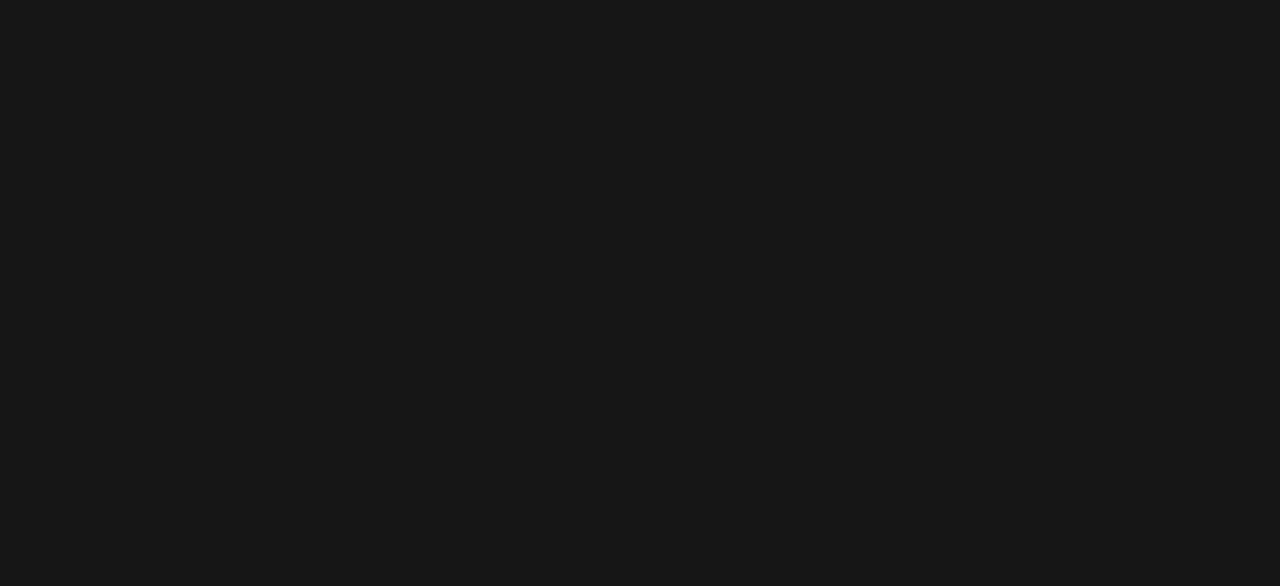
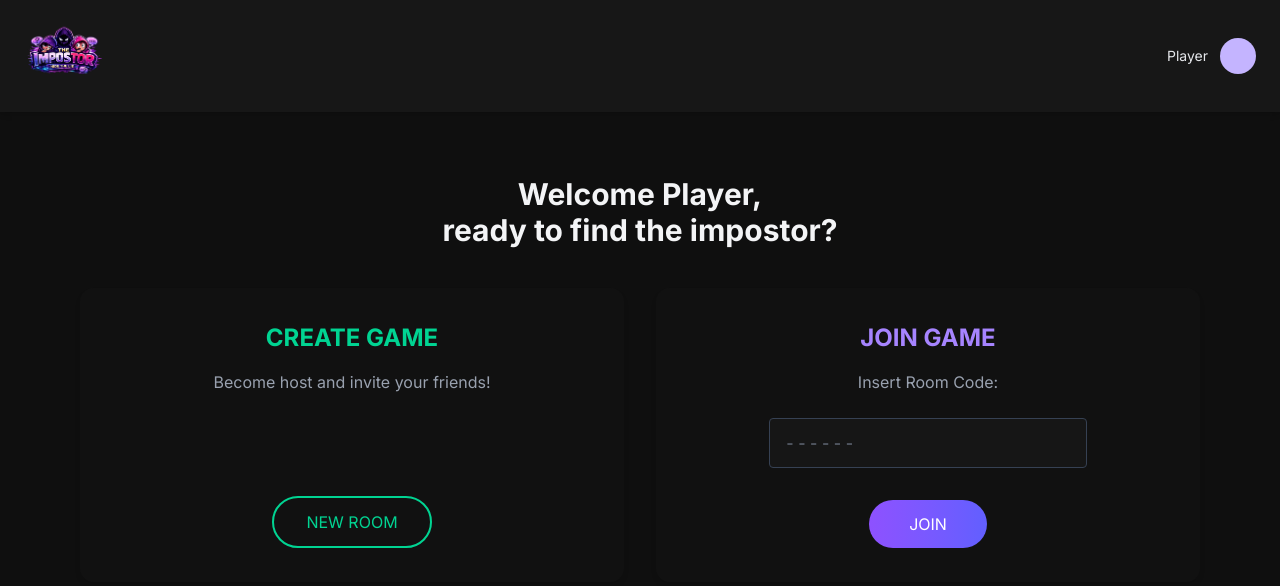
Before and after one commit to MarcoCostantini26/TheImpostor, a Vue app in the folder front-end/: page /home in a window 1280 px wide. Before the commit this address had no page. Shown: the top 586 px of the page. Built offline with nearby package versions, Linux system fonts and the light colour scheme.

Commit message:
feat(auth): home page and play as guest first implementation

```diff
--- a/front-end/src/router/index.js
+++ b/front-end/src/router/index.js
@@ -8,6 +8,11 @@
             path: '/',
             name: 'login',
             component: () => import('../views/LoginView.vue')
+        },
+        {
+            path: '/home',
+            name: 'home',
+            component: () => import('../views/HomeView.vue')
         },
         {
             path: '/register',
--- a/front-end/src/stores/auth.js
+++ b/front-end/src/stores/auth.js
@@ -42,6 +42,14 @@
         }
     }
 
+    function guest(name) {
+        user.value = { username: name }
+        token.value = null
+        localStorage.setItem('user', JSON.stringify(user.value))
+        localStorage.removeItem('token')
+        return { success: true }
+    }
+
     function logout() {
         user.value = null
         token.value = null
@@ -50,5 +58,5 @@
         window.location.href = '/'
     }
 
-    return { user, token, login, register, logout }
+    return { user, token, login, register, logout, guest }
 })
--- /dev/null
+++ b/front-end/src/views/HomeView.vue
@@ -0,0 +1,86 @@
+<script setup>
+import { computed } from 'vue'
+import { useAuthStore } from '../stores/auth'
+
+const authStore = useAuthStore()
+const username = computed(() => {
+  return authStore.user?.name || authStore.user?.username || (authStore.user ? `${authStore.user.firstName || ''} ${authStore.user.lastName || ''}`.trim() : '') || 'Player'
+})
+</script>
+
+<template>
+  <div class="min-h-screen bg-[#0f0f0f] text-gray-100">
+    <header class="w-full bg-[#171717] px-6 py-4 flex items-center justify-between shadow-md">
+      <div class="flex items-center gap-4">
+        <router-link to="/">
+          <img src="/logo.png" alt="The Impostor" class="h-20 object-contain" />
+        </router-link>
+      </div>
+      <div class="flex items-center gap-3">
+        <div class="text-sm text-gray-200">{{ username }}</div>
+        <div class="w-9 h-9 rounded-full bg-violet-300"></div>
+      </div>
+    </header>
+
+    <main class="max-w-6xl mx-auto px-4 py-16">
+      <div class="text-center mb-10">
+        <h1 class="text-4xl md:text-3xl font-bold">Welcome {{ username }},<br>ready to find the impostor?</h1>
+      </div>
+
+      <div class="grid grid-cols-1 md:grid-cols-2 gap-8">
+        <!-- Create Game Card -->
+        <div class="card pop-in p-8 rounded-xl bg-[rgba(18,18,18,0.95)] border-2 border-emerald-500/0 shadow-md flex flex-col justify-between" style="border-radius:14px;">
+          <div>
+            <h2 class="text-2xl font-extrabold text-emerald-400 text-center">CREATE GAME</h2>
+            <p class="text-gray-400 text-center mt-4">Become host and invite your friends!</p>
+          </div>
+
+          <div class="mt-8 flex justify-center">
+            <button class="px-8 py-3 rounded-full border-2 border-emerald-400 text-emerald-400 hover:bg-emerald-700/10">NEW ROOM</button>
+          </div>
+
+        </div>
+
+        <!-- Join Game Card -->
+        <div class="card pop-in p-8 rounded-xl bg-[rgba(18,18,18,0.95)] border-2 border-violet-500/0 shadow-md flex flex-col justify-between" style="border-radius:14px;">
+          <div>
+            <h2 class="text-2xl font-extrabold text-violet-400 text-center">JOIN GAME</h2>
+            <p class="text-gray-400 text-center mt-4">Insert Room Code:</p>
+
+            <div class="mt-6 flex justify-center">
+              <input type="text" placeholder="- - - - - -" class="w-3/4 md:w-2/3 px-4 py-3 rounded bg-[rgba(255,255,255,0.02)] border border-gray-700 text-gray-200 placeholder-gray-500 focus:outline-none" />
+            </div>
+          </div>
+
+          <div class="mt-8 flex justify-center">
+            <button class="px-10 py-3 rounded-full text-white bg-gradient-to-r from-violet-500 to-indigo-500 hover:from-violet-600 hover:to-indigo-600 focus:outline-none focus:ring-2 focus:ring-offset-2 focus:ring-violet-500 disabled:opacity-50 disabled:cursor-not-allowed">JOIN</button>
+          </div>
+        </div>
+
+      </div>
+    </main>
+  </div>
+</template>
+
+<style scoped>
+.rounded-xl { border-radius: 14px; }
+
+  .card { opacity: 0; transform: translateY(8px) scale(0.995); }
+
+  @keyframes popIn {
+    from { opacity: 0; transform: translateY(12px) scale(0.98); }
+    to   { opacity: 1; transform: translateY(0) scale(1); }
+  }
+
+  .pop-in {
+    animation-name: popIn;
+    animation-duration: 420ms;
+    animation-timing-function: cubic-bezier(.2,.9,.2,1);
+    animation-fill-mode: forwards;
+  }
+
+  /* staggered delays for the two cards */
+  .grid > .card:nth-child(1) { animation-delay: 120ms; }
+  .grid > .card:nth-child(2) { animation-delay: 240ms; }
+
+</style>
--- a/front-end/src/views/LoginView.vue
+++ b/front-end/src/views/LoginView.vue
@@ -11,6 +11,14 @@
 const error = ref('')
 const loading = ref(false)
 
+const handleGuest = () => {
+	if (loading.value) return
+	const rnd = Math.floor(Math.random() * 90000) + 10000
+	const guestName = `player${rnd}`
+	authStore.guest(guestName)
+	router.push('/home')
+}
+
 const handleLogin = async () => {
   loading.value = true
   error.value = ''
@@ -21,7 +29,7 @@
   })
 
   if (result && result.success) {
-    router.push('/')
+		router.push('/home')
   } else {
     error.value = result?.error || 'Login failed'
   }
@@ -33,7 +41,7 @@
 <template>
 	<div class="min-h-screen flex items-center justify-center px-4">
 		<div class="w-full max-w-6xl p-6 md:p-8 rounded-2xl bg-[rgba(48,48,48,0.85)] shadow-[0_20px_60px_rgba(0,0,0,0.6)] grid grid-cols-1 md:grid-cols-2 gap-0 items-center">
-			<div class="max-w-md w-full space-y-8 bg-[rgba(18,18,18,0.95)] p-8 rounded-xl shadow-md border border-transparent order-2 md:order-1">
+			<div class="card pop-in max-w-md w-full space-y-8 bg-[rgba(18,18,18,0.95)] p-8 rounded-xl shadow-md border border-transparent order-2 md:order-1">
 				<div>
 					<h2 class="text-3xl font-bold text-white">LOGIN</h2>
 				</div>
@@ -72,8 +80,8 @@
 					<div class="flex-1 h-px bg-gray-700"></div>
 				</div>
 
-				<router-link to="/register" class="block w-full text-center py-3 rounded-full border-2 border-emerald-400 text-emerald-400">Sign up</router-link>
-				<button @click="() => { if(!loading) $emit?.('') }" class="block w-full text-center py-3 rounded-full border-2 border-white text-white">Play as Guest</button>
+				<router-link to="/register" class="block w-full text-center py-3 rounded-full border-2 border-emerald-400 text-emerald-400 hover:bg-emerald-700/10">Sign up</router-link>
+				<button @click="handleGuest" :disabled="loading" class="block w-full text-center py-3 rounded-full border-2 border-white text-white disabled:opacity-50 hover:bg-gray-700/10">Play as Guest</button>
 			</div>
 
 			<div class="flex items-center justify-center order-1 md:order-2 mb-4 md:mb-0">
@@ -86,4 +94,20 @@
 <style scoped>
 .hidden-md { display: none; }
 @media (min-width: 768px) { .hidden-md { display: block; } }
+
+/* pop-in animation */
+.card { opacity: 0; transform: translateY(8px) scale(0.995); }
+
+@keyframes popIn {
+	from { opacity: 0; transform: translateY(12px) scale(0.98); }
+	to   { opacity: 1; transform: translateY(0) scale(1); }
+}
+
+.pop-in {
+	animation-name: popIn;
+	animation-duration: 420ms;
+	animation-timing-function: cubic-bezier(.2,.9,.2,1);
+	animation-fill-mode: forwards;
+	animation-delay: 120ms;
+}
 </style>
--- a/front-end/src/views/RegisterView.vue
+++ b/front-end/src/views/RegisterView.vue
@@ -30,7 +30,7 @@
   })
 
   if (result && result.success) {
-    router.push('/')
+    router.push('/home')
   } else {
     error.value = result?.error || 'Registration failed'
   }
@@ -42,7 +42,7 @@
 <template>
   <div class="min-h-screen flex items-center justify-center px-4">
     <div class="w-full max-w-6xl p-6 md:p-8 rounded-2xl bg-[rgba(48,48,48,0.85)] shadow-[0_20px_60px_rgba(0,0,0,0.6)] grid grid-cols-1 md:grid-cols-2 gap-0 items-center">
-      <div class="max-w-md w-full space-y-8 bg-[rgba(18,18,18,0.95)] p-8 rounded-xl shadow-md border border-transparent order-2 md:order-1">
+      <div class="card pop-in max-w-md w-full space-y-8 bg-[rgba(18,18,18,0.95)] p-8 rounded-xl shadow-md border border-transparent order-2 md:order-1">
         <div>
           <h2 class="text-3xl font-bold text-white">REGISTER</h2>
         </div>
@@ -105,4 +105,20 @@
 <style scoped>
 .hidden-md { display: none; }
 @media (min-width: 768px) { .hidden-md { display: block; } }
+
+/* pop-in animation */
+.card { opacity: 0; transform: translateY(8px) scale(0.995); }
+
+@keyframes popIn {
+  from { opacity: 0; transform: translateY(12px) scale(0.98); }
+  to   { opacity: 1; transform: translateY(0) scale(1); }
+}
+
+.pop-in {
+  animation-name: popIn;
+  animation-duration: 420ms;
+  animation-timing-function: cubic-bezier(.2,.9,.2,1);
+  animation-fill-mode: forwards;
+  animation-delay: 120ms;
+}
 </style>
```
